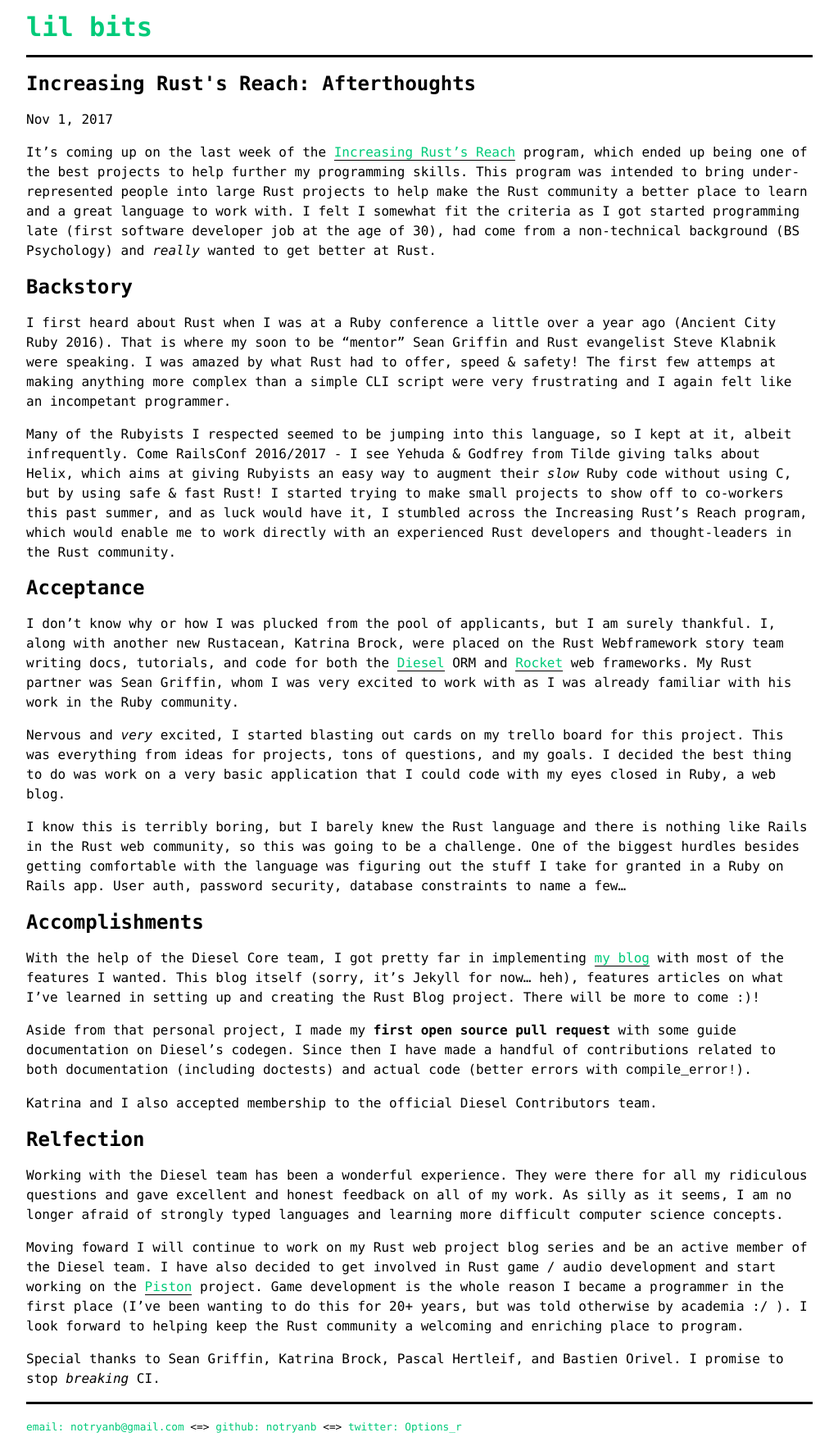
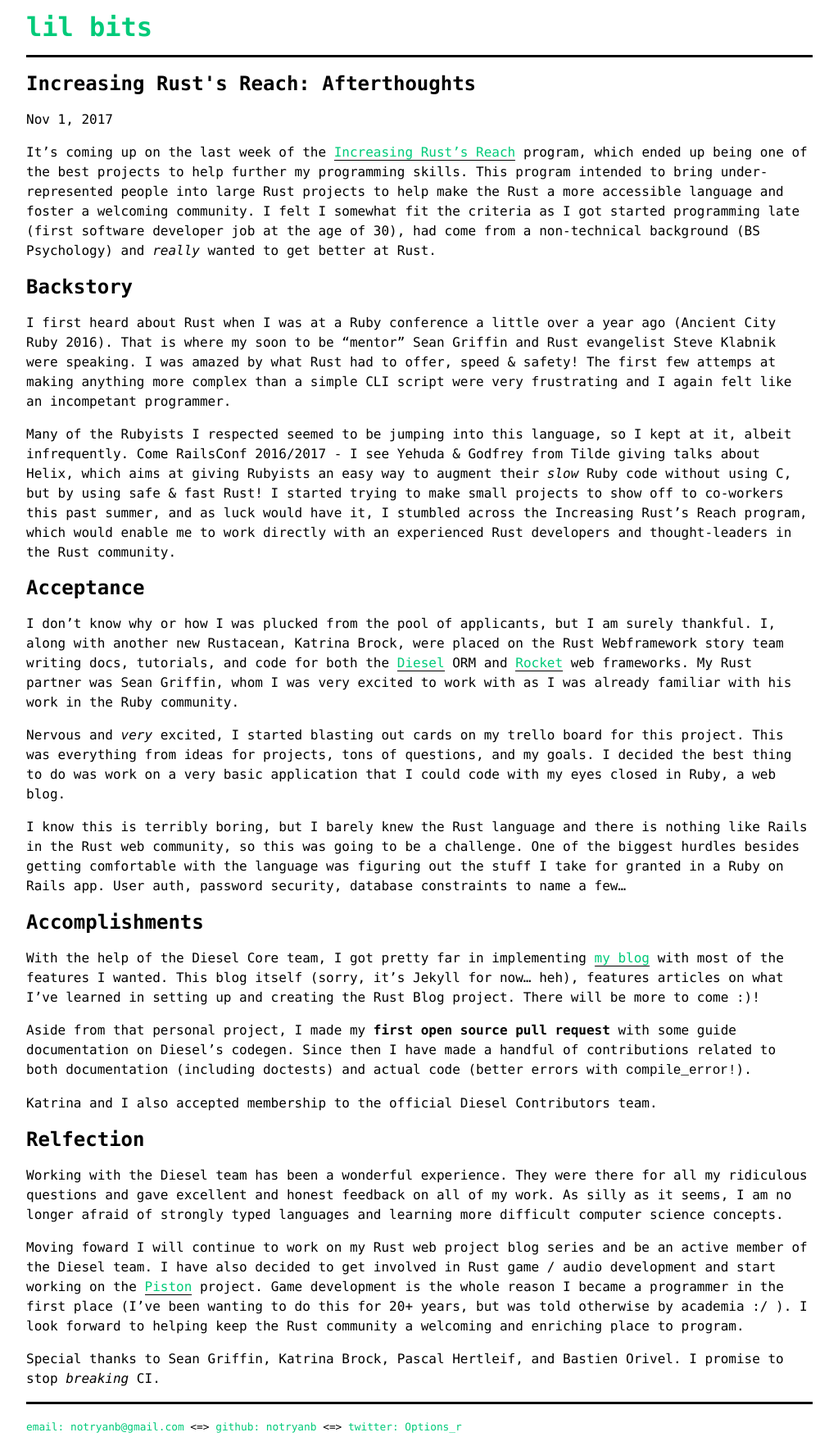
Before and after one commit to notryanb/notryanb.github.io, a Jekyll site: the page built from _posts/2017-11-01-increasing-rusts-reach.md, in a window 1280 px wide. Shown: the whole page at 82% size, without its empty margins (128-1151 px from the left). Built offline with Jekyll 4.4.1, drawn with Linux system fonts in a browser that asks for light colours.

Commit message:
change first paragraph verbiage

```diff
--- a/_posts/2017-11-01-increasing-rusts-reach.md
+++ b/_posts/2017-11-01-increasing-rusts-reach.md
@@ -10,8 +10,8 @@
 
 It's coming up on the last week of the [Increasing Rust's Reach] program,
 which ended up being one of the best projects to help further my programming skills.
-This program was intended to bring under-represented people into large Rust projects
-to help make the Rust community a better place to learn and a great language to work with.
+This program intended to bring under-represented people into large Rust projects
+to help make the Rust a more accessible language and foster a welcoming community.
 I felt I somewhat fit the criteria as I got started programming late (first software developer job at the age of 30),
 had come from a non-technical background (BS Psychology) and *really* wanted to get better at Rust.
 
```
